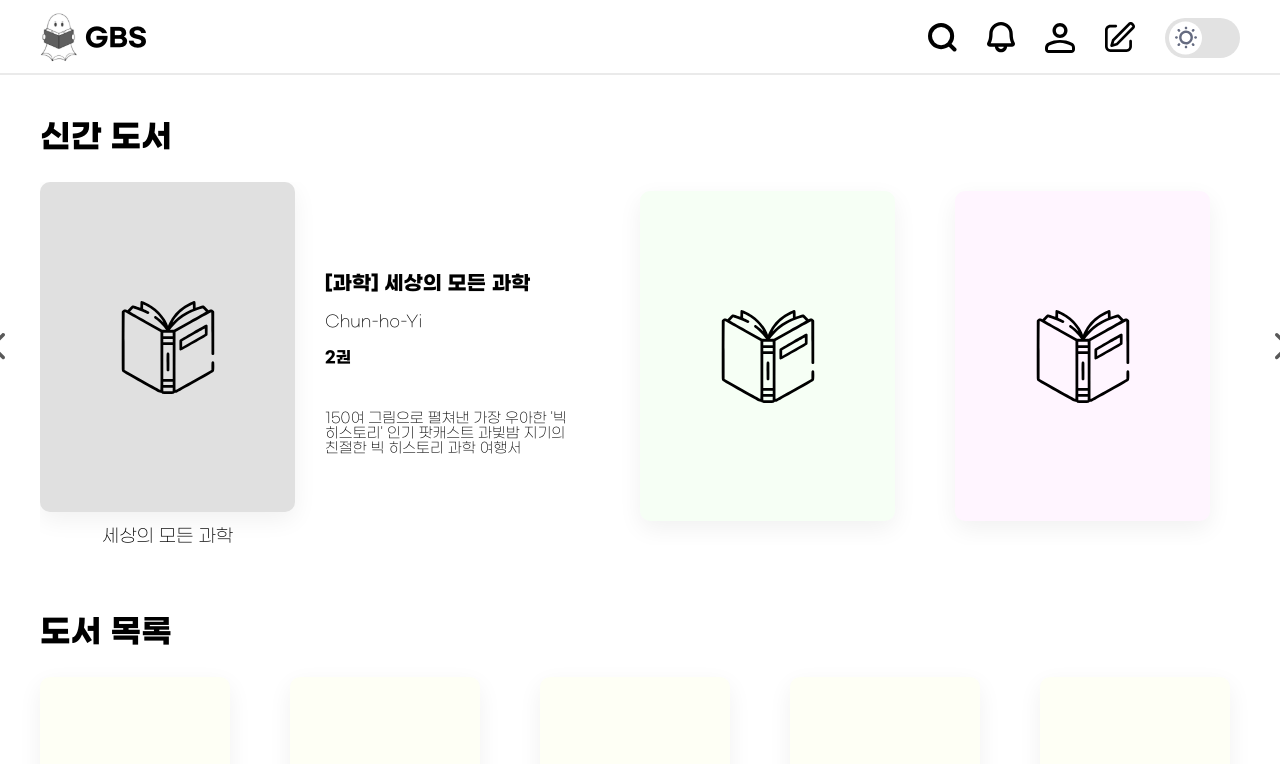
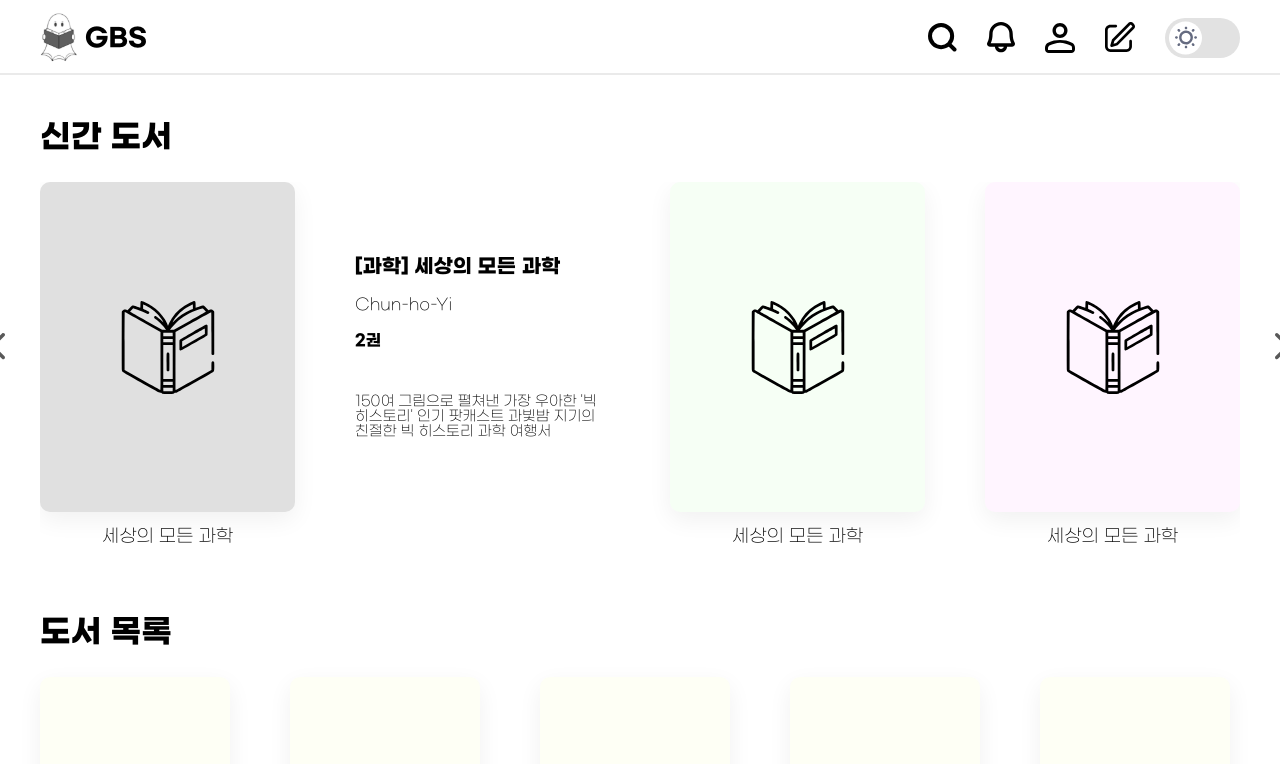
Before and after one commit to Team-GBS/GBS-client, a Next.js app: page / in a window 1280 px wide. Shown: the top 764 px of the page. Built offline with nearby package versions, Linux system fonts and the light colour scheme.

Commit message:
Fix: NewBook

```diff
--- a/src/components/Main/organisms/NewBook/index.tsx
+++ b/src/components/Main/organisms/NewBook/index.tsx
@@ -44,6 +44,7 @@ const NewBook = () => {
                     : `-${position * 315}px`
                 }
                 bookType={String(newbook)}
+                title={'세상의 모든 과학'}
                 state={'new'}
               />
             ))}
--- a/src/components/Main/organisms/NewBook/style.ts
+++ b/src/components/Main/organisms/NewBook/style.ts
@@ -22,12 +22,11 @@ export const Container = styled.div`
 export const BookInfoWrapper = styled.div`
   display: flex;
   justify-content: center;
-  align-items: center;
-  gap: 30px;
+  gap: 60px;
 `;
 
 export const BookInfo = styled.div`
-  min-width: 255px;
+  width: 255px;
   background-color: white;
   height: 330px;
   display: flex;
```
